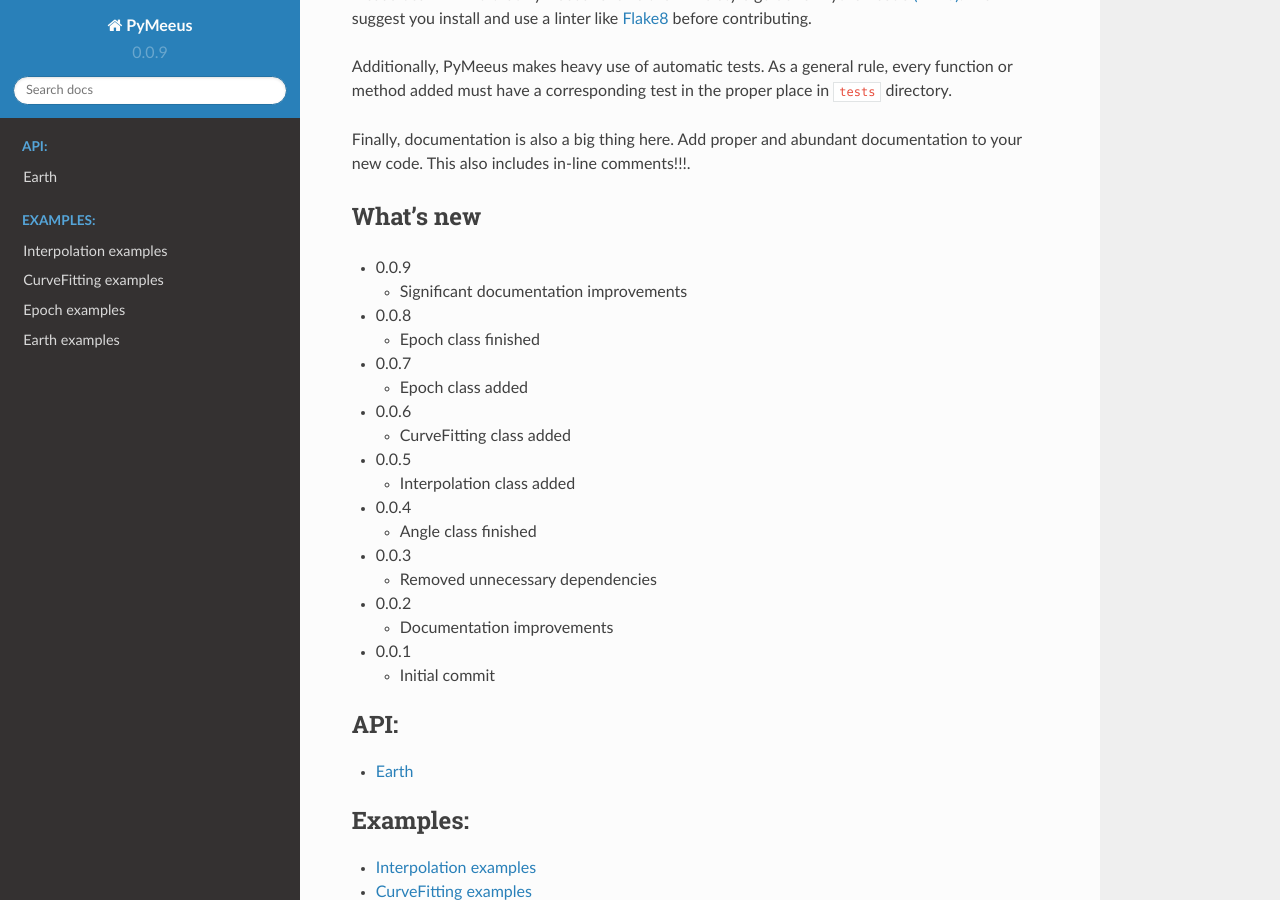
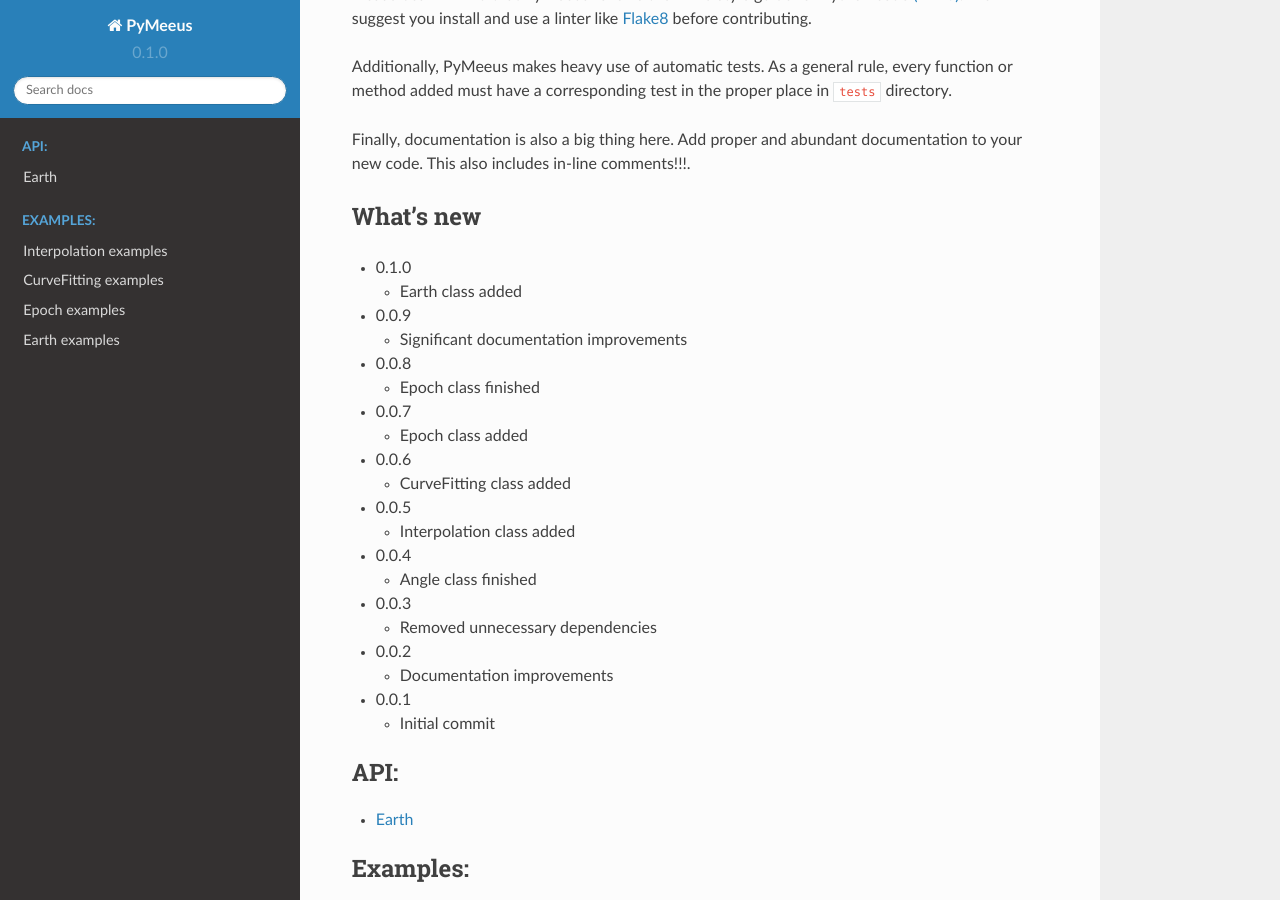
Before and after one commit to architest/pymeeus, a Sphinx documentation site: the page built from docs/source/index.rst, in a window 1280 px wide and 900 px high, scrolled down 942 px. Built offline with Sphinx 7.4.7 and the Read the Docs theme 2.0.0, drawn with Linux system fonts in a browser that asks for light colours; formulas are drawn with MathJax 3; pages that are not in the unit, such as notebooks, are missing from menus.

Commit message:
Preparation for release 0.1.0

```diff
--- a/README.rst
+++ b/README.rst
@@ -52,6 +52,10 @@ documentation to your new code. This also includes in-line comments!!!.
 What's new
 ----------
 
+-  0.1.0
+
+   -  Earth class added
+
 -  0.0.9
 
    -  Significant documentation improvements
--- a/docs/source/conf.py
+++ b/docs/source/conf.py
@@ -59,9 +59,9 @@ author = u'Dagoberto Salazar'
 # built documents.
 #
 # The short X.Y version.
-version = u'0.0.9'
+version = u'0.1.0'
 # The full version, including alpha/beta/rc tags.
-release = u'0.0.9'
+release = u'0.1.0'
 
 # The language for content autogenerated by Sphinx. Refer to documentation
 # for a list of supported languages.
--- a/setup.py
+++ b/setup.py
@@ -15,7 +15,7 @@ with open(path.join(here, 'README.rst')) as f:
 
 config = {
     'name': 'PyMeeus',
-    'version': '0.0.9',
+    'version': '0.1.0',
     'description': 'Python implementation of Jean Meeus astronomical routines',
     'long_description': long_description,
     'keywords': 'Meeus astronomy module library',
```
Also changed, not shown: README.md (+2 -0 lines).
